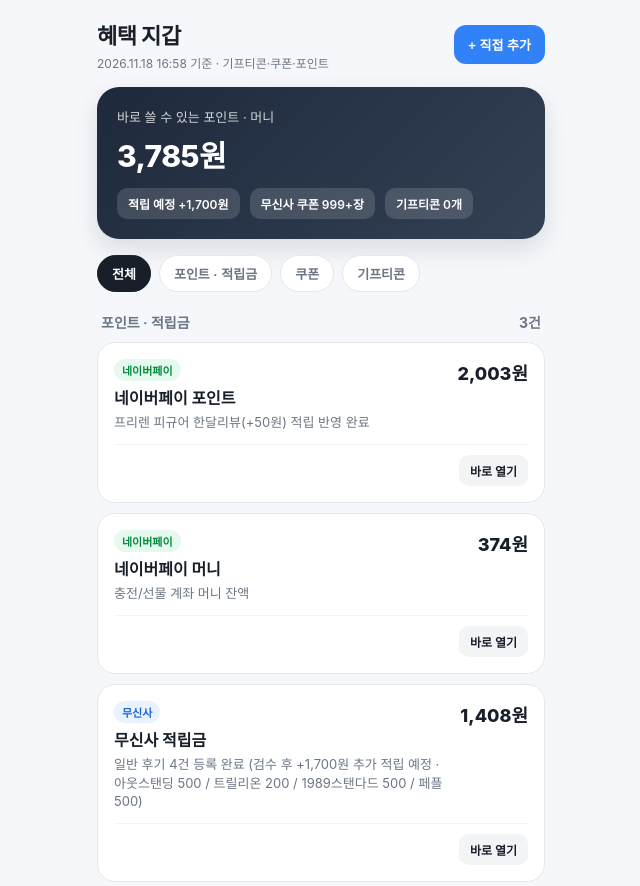
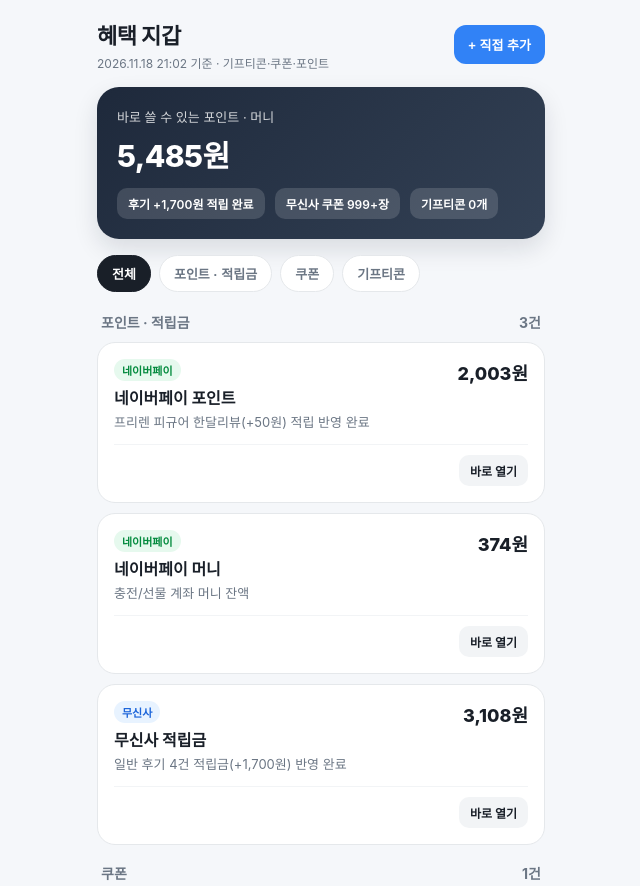
Before and after one commit to JunwonChoi308/JunwonChoi308.github.io, a plain HTML site: page index.html in a window 1280 px wide. Shown: the top 886 px of the page, without its empty margins (319-959 px from the left). Drawn offline with Linux system fonts and the light colour scheme.

Commit message:
Update Musinsa points to 3,108 KRW (total 5,485 KRW)

```diff
--- a/index.html
+++ b/index.html
@@ -284,16 +284,16 @@
     <header>
       <div>
         <h1>혜택 지갑</h1>
-        <div class="updated">2026.11.18 16:58 기준 · 기프티콘·쿠폰·포인트</div>
+        <div class="updated">2026.11.18 21:02 기준 · 기프티콘·쿠폰·포인트</div>
       </div>
       <button class="add-btn" onclick="openModal()">+ 직접 추가</button>
     </header>
 
     <section class="summary-card">
       <div class="summary-label">바로 쓸 수 있는 포인트 · 머니</div>
-      <div class="summary-total" id="totalBalance">3,785원</div>
+      <div class="summary-total" id="totalBalance">5,485원</div>
       <div class="summary-row">
-        <div class="summary-pill">적립 예정 +1,700원</div>
+        <div class="summary-pill">후기 +1,700원 적립 완료</div>
         <div class="summary-pill">무신사 쿠폰 999+장</div>
         <div class="summary-pill" id="giftCountPill">기프티콘 0개</div>
       </div>
@@ -385,9 +385,9 @@
         brand: '무신사',
         badgeClass: 'badge-blue',
         title: '무신사 적립금',
-        amount: '1,408원',
-        numeric: 1408,
-        desc: '일반 후기 4건 등록 완료 (검수 후 +1,700원 추가 적립 예정 · 아웃스탠딩 500 / 트릴리온 200 / 1989스탠다드 500 / 페플 500)',
+        amount: '3,108원',
+        numeric: 3108,
+        desc: '일반 후기 4건 적립금(+1,700원) 반영 완료',
         url: 'https://www.musinsa.com/mypage',
         builtin: true,
         used: false
```
